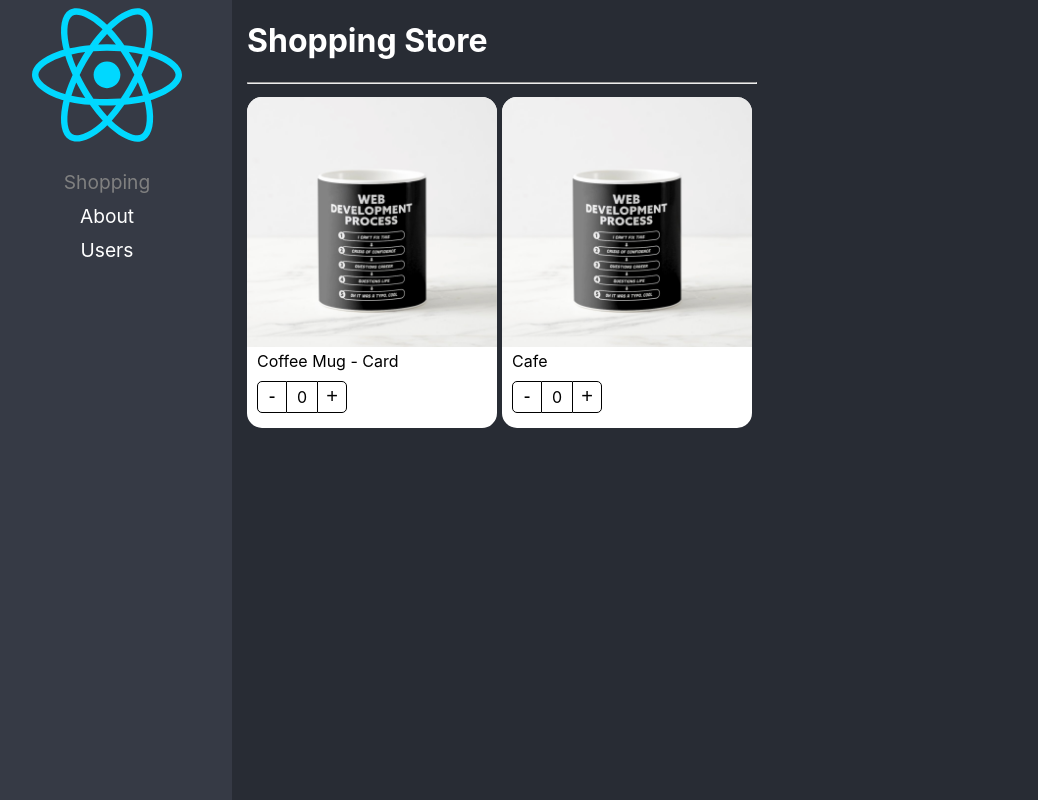
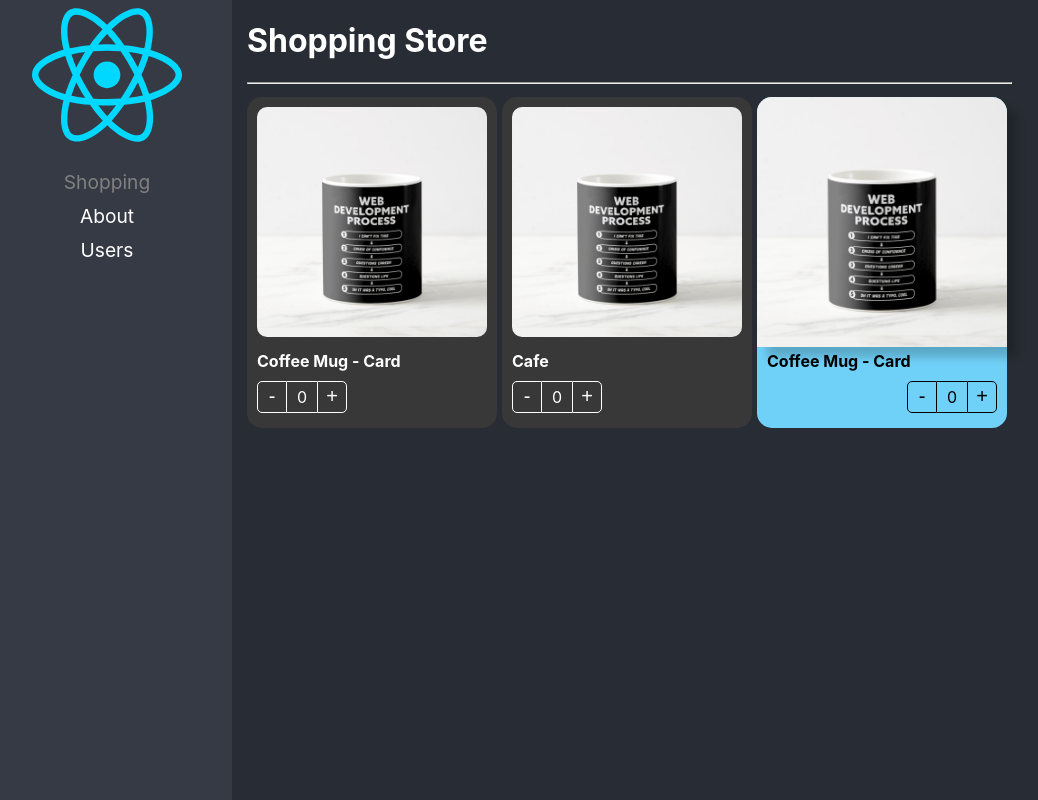
Before and after one commit to JSamuelM/react-adv, a React (Vite) app: page / in a window 1280 px wide. Shown: the whole page, without its empty margins (18-1056 px from the left). Built offline with nearby package versions, Linux system fonts and the light colour scheme.

Commit message:
:lipstick: component extend styles ready

```diff
--- a/src/02-component-patterns/components/ProductButtons.tsx
+++ b/src/02-component-patterns/components/ProductButtons.tsx
@@ -3,11 +3,16 @@
 
 import styles from '../styles/styles.module.css'
 
-export const ProductButtons = () => {
+export interface Props {
+  className?: string
+  style?: React.CSSProperties
+}
+
+export const ProductButtons = ({ className, style }: Props) => {
   const { increaseBy, counter } = useContext(ProductContext)
 
   return (
-    <div className={styles.buttonsContainer}>
+    <div className={`${styles.buttonsContainer} ${className}`} style={style}>
       <button className={styles.buttonMinus} onClick={() => increaseBy(-1)}>
         {' '}
         -{' '}
--- a/src/02-component-patterns/components/ProductCard.tsx
+++ b/src/02-component-patterns/components/ProductCard.tsx
@@ -1,12 +1,19 @@
 import { createContext } from 'react'
 import { useProduct } from '../hooks/useProduct'
-import { ProductCardProps, ProductContextProps } from '../interfaces/interfaces'
+import { Product, ProductContextProps } from '../interfaces/interfaces'
 import styles from '../styles/styles.module.css'
 
 export const ProductContext = createContext({} as ProductContextProps)
 const { Provider } = ProductContext
 
-export const ProductCard = ({ children, product }: ProductCardProps) => {
+export interface Props {
+  product: Product
+  children?: React.ReactElement | React.ReactElement[]
+  className?: string
+  style?: React.CSSProperties
+}
+
+export const ProductCard = ({ children, product, className, style }: Props) => {
   const { counter, increaseBy } = useProduct()
 
   return (
@@ -17,7 +24,7 @@
         product
       }}
     >
-      <div className={styles.productCard}>
+      <div className={`${styles.productCard} ${className}`} style={style}>
         {children}
         {/* <ProductImage />
         <ProductTitle title={product.title} />
--- a/src/02-component-patterns/components/ProductImage.tsx
+++ b/src/02-component-patterns/components/ProductImage.tsx
@@ -4,13 +4,20 @@
 
 import styles from '../styles/styles.module.css'
 
-export const ProductImage = ({ img = '' }) => {
+export interface Props {
+  img?: string
+  className?: string
+  style?: React.CSSProperties
+}
+
+export const ProductImage = ({ img = '', className, style }: Props) => {
   const { product } = useContext(ProductContext)
 
   return (
     <img
-      className={styles.productImg}
+      className={`${styles.productImg} ${className}`}
       src={img || product.img || NoImage}
+      style={style}
       alt="Product Image"
     />
   )
--- a/src/02-component-patterns/components/ProductTitle.tsx
+++ b/src/02-component-patterns/components/ProductTitle.tsx
@@ -3,10 +3,16 @@
 
 import styles from '../styles/styles.module.css'
 
-export const ProductTitle = ({ title }: { title?: string }) => {
+export interface Props {
+  className?: string
+  title?: string
+  style?: React.CSSProperties
+}
+
+export const ProductTitle = ({ title, className, style }: Props) => {
   const { product } = useContext(ProductContext)
   return (
-    <span className={styles.productDescription}>
+    <span className={`${styles.productDescription} ${className}`} style={style}>
       {title ? title : product.title}
     </span>
   )
--- a/src/02-component-patterns/pages/ShoppingPage.tsx
+++ b/src/02-component-patterns/pages/ShoppingPage.tsx
@@ -4,6 +4,7 @@
   ProductImage,
   ProductTitle
 } from '../components'
+import '../styles/custom-styles.css'
 
 const product = {
   id: '1',
@@ -18,16 +19,24 @@
       <hr />
 
       <div style={{ display: 'flex', flexDirection: 'row', flexWrap: 'wrap' }}>
-        <ProductCard product={product}>
-          <ProductCard.Image />
-          <ProductCard.Title />
-          <ProductCard.Buttons />
+        <ProductCard product={product} className="bg-dark">
+          <ProductCard.Image className="custom-image" />
+          <ProductCard.Title className="text-bold text-white" />
+          <ProductCard.Buttons className="custom-buttons" />
         </ProductCard>
 
-        <ProductCard product={product}>
-          <ProductImage />
-          <ProductTitle title={'Cafe'} />
-          <ProductButtons />
+        <ProductCard product={product} className="text-white bg-dark">
+          <ProductImage className="custom-image" />
+          <ProductTitle title={'Cafe'} className="text-bold" />
+          <ProductButtons className="custom-buttons" />
+        </ProductCard>
+
+        <ProductCard product={product} style={{ backgroundColor: '#70d1f8' }}>
+          <ProductImage
+            style={{ boxShadow: '10px 10px 10px rgba(0,0,0,.2)' }}
+          />
+          <ProductTitle style={{ fontWeight: 'bold' }} />
+          <ProductButtons style={{ display: 'flex', justifyContent: 'end' }} />
         </ProductCard>
       </div>
     </div>
--- /dev/null
+++ b/src/02-component-patterns/styles/custom-styles.css
@@ -0,0 +1,22 @@
+.bg-dark {
+  background-color: rgb(56, 56, 56);
+}
+
+.text-white {
+  color: white;
+}
+
+.text-bold {
+  font-weight: bold;
+}
+
+.custom-image {
+  border-radius: 20px;
+  padding: 10px;
+  width: calc(100% - 20px);
+}
+
+.custom-buttons button, .custom-buttons div {
+  color: white;
+  border-color: white;
+}
```
Also changed, not shown: src/02-component-patterns/interfaces/interfaces.ts (+9 -9 lines).
